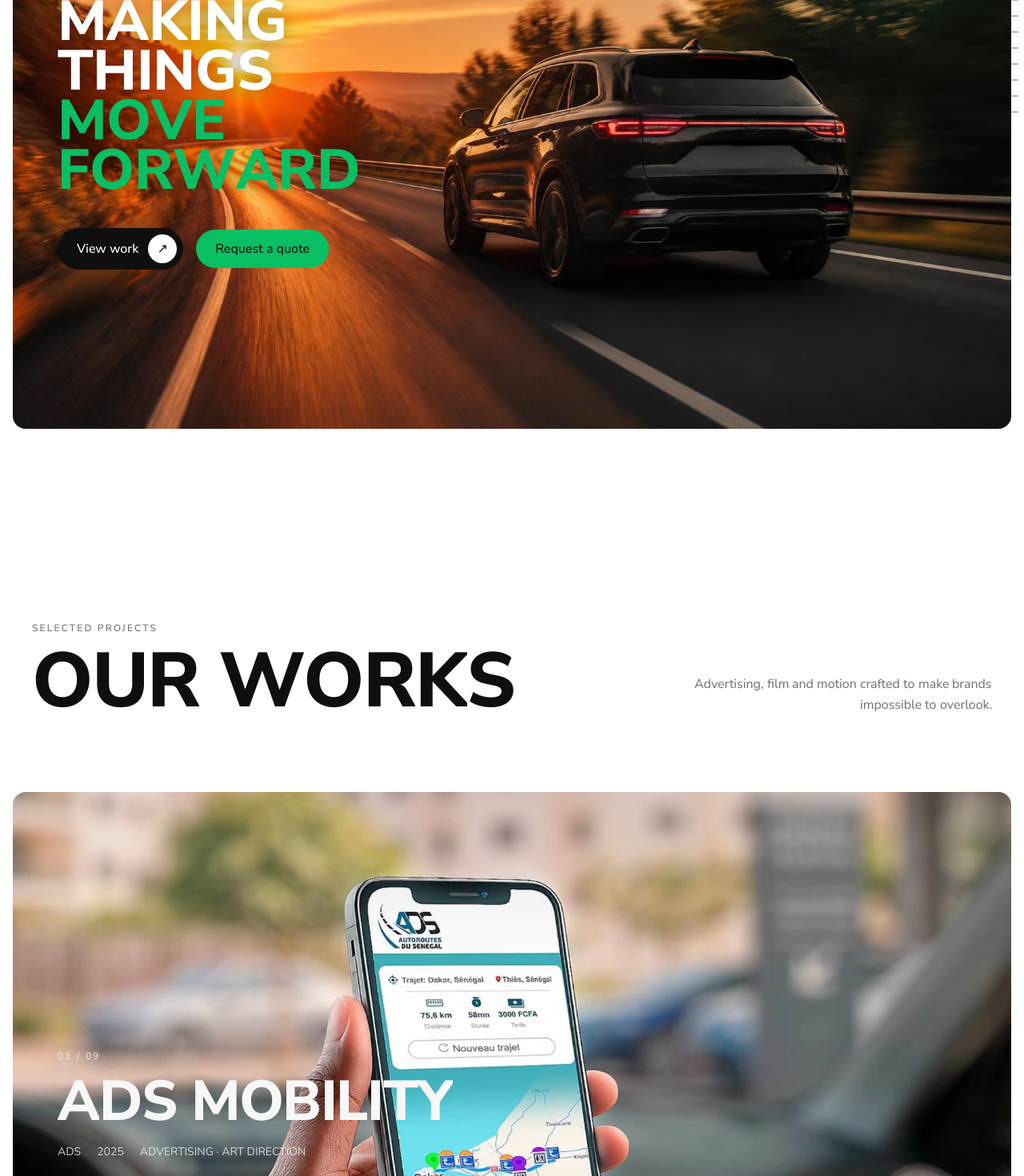
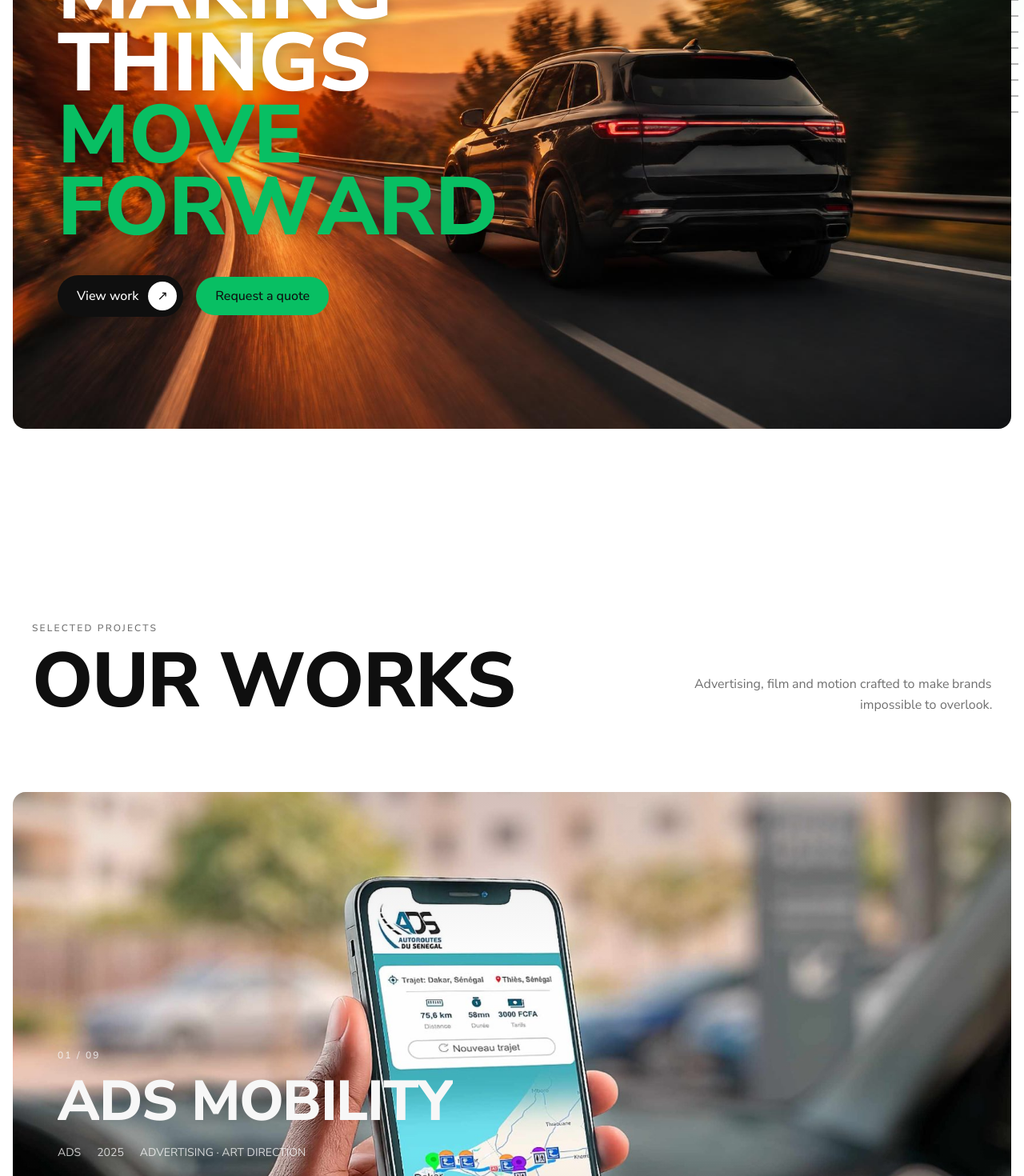
Before and after one commit to ndourmotion-art/thefabrique, a React (Vite) app: page / in a window 1280 px wide. Shown: the part 340-1810 px from the top of the page at 80% size. Built offline with nearby package versions, Linux system fonts and the light colour scheme; the HTML template or start-up script is replaced by a standard one.

Commit message:
Changes
Co-authored-by: ndourmotion-art <277729954+ndourmotion-art@users.noreply.github.com>

```diff
--- a/src/components/clever/Hero.tsx
+++ b/src/components/clever/Hero.tsx
@@ -17,21 +17,21 @@ export const Hero = () => {
           />
 
           <div className="absolute inset-0 flex flex-col justify-center px-6 md:px-14">
-            <div className="eyebrow text-background/90 mb-4 md:mb-6">
+            <div className="eyebrow text-background/90 mb-4 md:mb-6 text-[0.95rem] md:text-base tracking-[0.18em]">
               For brands, organizations, and startups of all sizes.
             </div>
 
             <h1 className="font-display uppercase tracking-tight leading-[0.9]">
-              <span className="block font-sans font-black text-background text-[clamp(1.8rem,5.5vw,4.5rem)] drop-shadow-[0_2px_10px_rgba(0,0,0,0.35)]">
+              <span className="block font-sans font-black text-background text-[clamp(2.6rem,8vw,6.5rem)] drop-shadow-[0_2px_10px_rgba(0,0,0,0.35)]">
                 Making
               </span>
-              <span className="block font-sans font-black text-background text-[clamp(1.8rem,5.5vw,4.5rem)] drop-shadow-[0_2px_10px_rgba(0,0,0,0.35)]">
+              <span className="block font-sans font-black text-background text-[clamp(2.6rem,8vw,6.5rem)] drop-shadow-[0_2px_10px_rgba(0,0,0,0.35)]">
                 Things
               </span>
-              <span className="block font-sans font-black text-accent text-[clamp(1.8rem,5.5vw,4.5rem)] drop-shadow-[0_2px_10px_rgba(0,0,0,0.35)]">
+              <span className="block font-sans font-black text-accent text-[clamp(2.6rem,8vw,6.5rem)] drop-shadow-[0_2px_10px_rgba(0,0,0,0.35)]">
                 Move
               </span>
-              <span className="block font-sans font-black text-accent text-[clamp(1.8rem,5.5vw,4.5rem)] drop-shadow-[0_2px_10px_rgba(0,0,0,0.35)]">
+              <span className="block font-sans font-black text-accent text-[clamp(2.6rem,8vw,6.5rem)] drop-shadow-[0_2px_10px_rgba(0,0,0,0.35)]">
                 Forward
               </span>
             </h1>
--- a/src/index.css
+++ b/src/index.css
@@ -177,20 +177,18 @@
   z-index: 3;
   position: absolute;
   pointer-events: none;
-}
-.work-project__view {
-  display: flex;
+  display: inline-flex;
   align-items: center;
-  gap: 0.55rem;
-  width: 8rem;
-  height: 8rem;
-  justify-content: center;
+  gap: 0.5rem;
+  padding: 0.7rem 1.25rem;
   border-radius: 9999px;
-  background: hsl(var(--accent));
-  color: hsl(var(--accent-foreground));
-  font-size: 0.75rem;
+  background: hsl(var(--background));
+  color: hsl(var(--foreground));
+  font-size: 0.85rem;
   font-weight: 700;
   text-transform: uppercase;
+  letter-spacing: 0.02em;
+  white-space: nowrap;
   transform: translate(-50%, -50%) scale(0.7);
   opacity: 0;
   transition: opacity 180ms ease, transform 280ms cubic-bezier(0.16, 1, 0.3, 1);
@@ -205,9 +203,12 @@
   pointer-events: none;
 }
 .work-project__title {
-  max-width: 13ch;
+  max-width: 20ch;
   font-size: clamp(2rem, 5.5vw, 5.5rem);
-  line-height: 0.92;
+  line-height: 0.95;
+  word-break: keep-all;
+  overflow-wrap: normal;
+  hyphens: none;
 }
 .work-project-nav {
   position: fixed;
```
